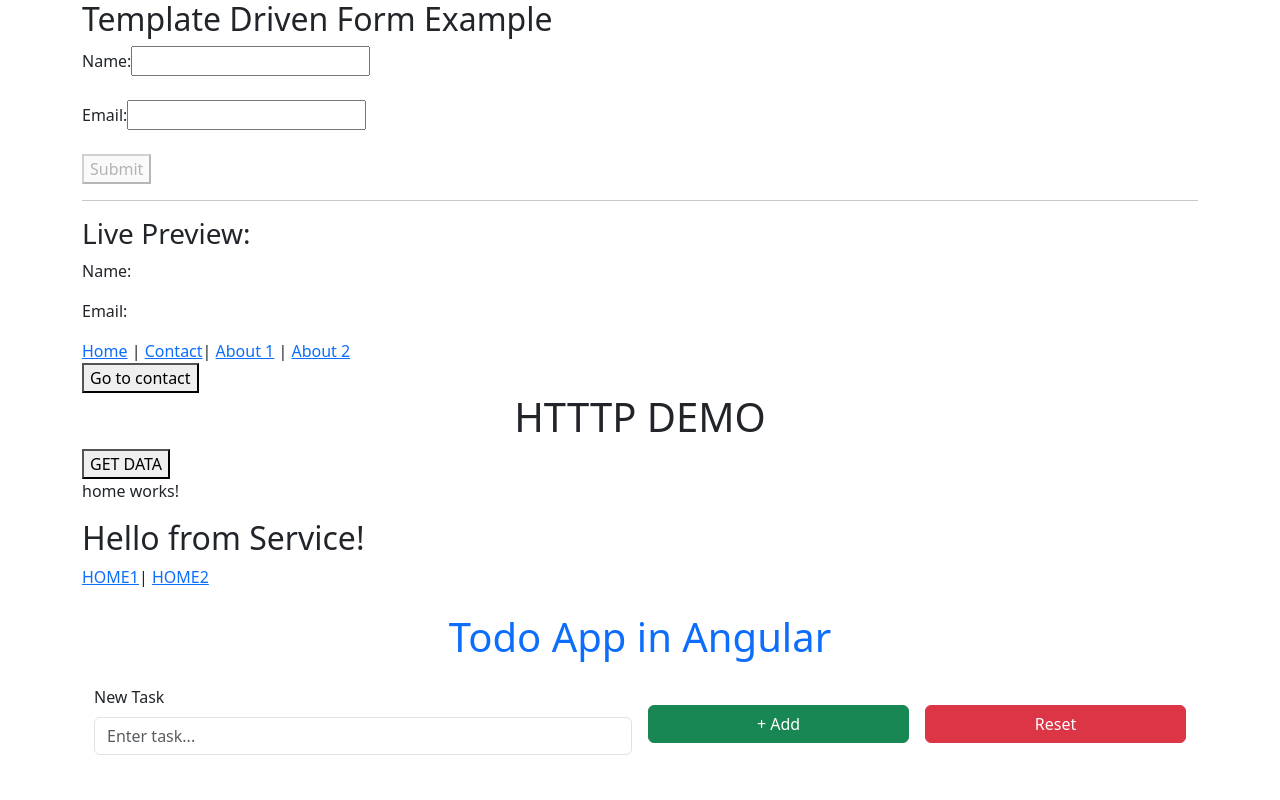
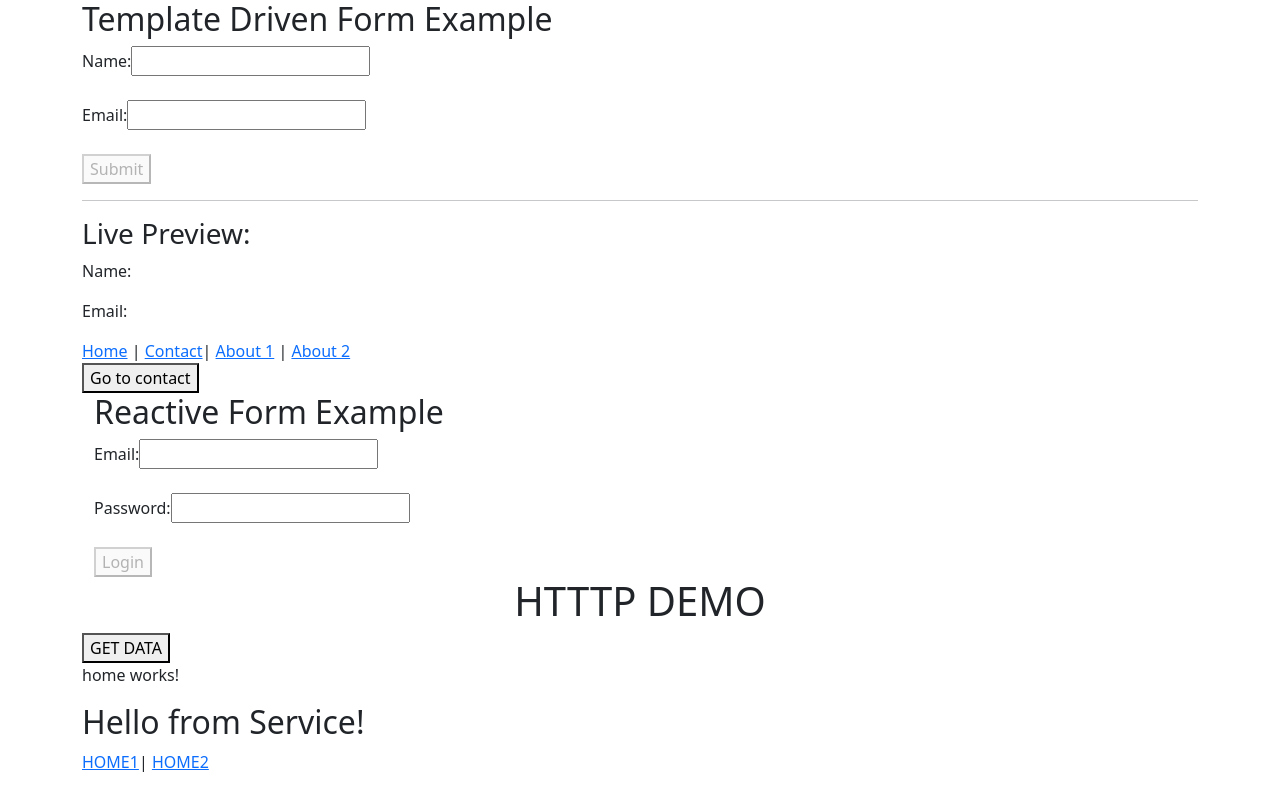
Before and after one commit to uday7518/angular-practice, an Angular app: page / in a window 1280 px wide. Shown: the top 800 px of the page. Built offline with nearby package versions, Linux system fonts and the light colour scheme.

Commit message:
Reactive forms

```diff
--- a/src/app/app.ts
+++ b/src/app/app.ts
@@ -43,4 +43,5 @@ export class App {
     console.log(form);
   }
 
+
 }
--- a/src/app/header/header.html
+++ b/src/app/header/header.html
@@ -7,3 +7,29 @@
 <br>
 <button (click)="send()">Go to contact</button>
 </nav>
+<div class="container">
+  <h2>Reactive Form Example</h2>
+<form [formGroup]="loginForm" (ngSubmit)="onSubmit()">
+
+  <label>Email:</label>
+  <input type="email" formControlName="email">
+  <div *ngIf="loginForm.get('email')?.invalid && loginForm.get('email')?.touched">
+    Enter valid email
+  </div>
+
+  <br><br>
+
+  <label>Password:</label>
+  <input type="password" formControlName="password">
+  <div *ngIf="loginForm.get('password')?.invalid && loginForm.get('password')?.touched">
+    Minimum 4 characters required
+  </div>
+
+  <br><br>
+
+  <button type="submit" [disabled]="loginForm.invalid">
+    Login
+  </button>
+
+</form>
+</div>
--- a/src/app/header/header.ts
+++ b/src/app/header/header.ts
@@ -1,12 +1,16 @@
 import { Component, Input, Output } from '@angular/core';
 import { EventEmitter } from '@angular/core';
+import { FormControl, FormGroup, Validators } from '@angular/forms';
 import { RouterLinkActive, RouterOutlet ,RouterLink, Router } from '@angular/router';
+import { ReactiveFormsModule } from '@angular/forms';
+import { CommonModule } from '@angular/common';
+
 
 
 
 @Component({
   selector: 'app-header',
-  imports: [RouterLinkActive,RouterLink],
+  imports: [RouterLinkActive,RouterLink,ReactiveFormsModule,CommonModule],
   templateUrl: './header.html',
   styleUrl: './header.css',
 })
@@ -15,5 +19,13 @@ export class Header {
   send() {
     this .r.navigate(['/contact']);
   }
+    loginForm = new FormGroup({
+    email: new FormControl('', [Validators.required, Validators.email]),
+    password: new FormControl('', [Validators.required, Validators.minLength(4)])
+  });
+
+  onSubmit() {
+    console.log(this.loginForm.value);
+  }
 
 }
```
